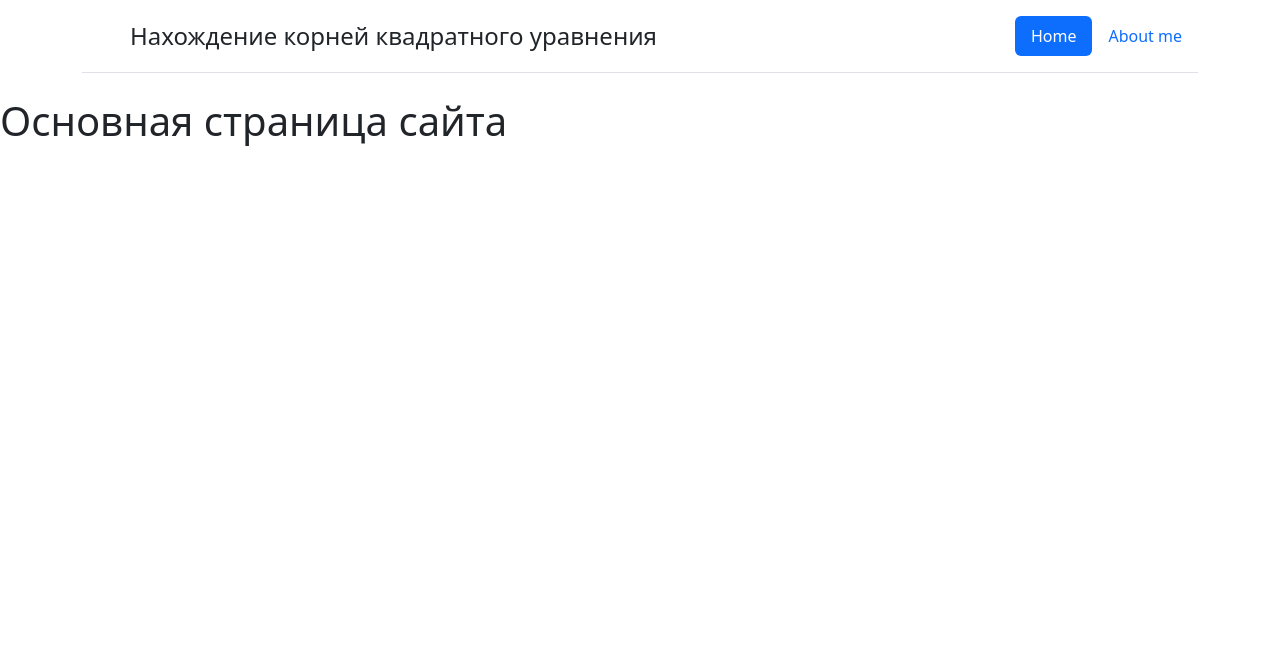
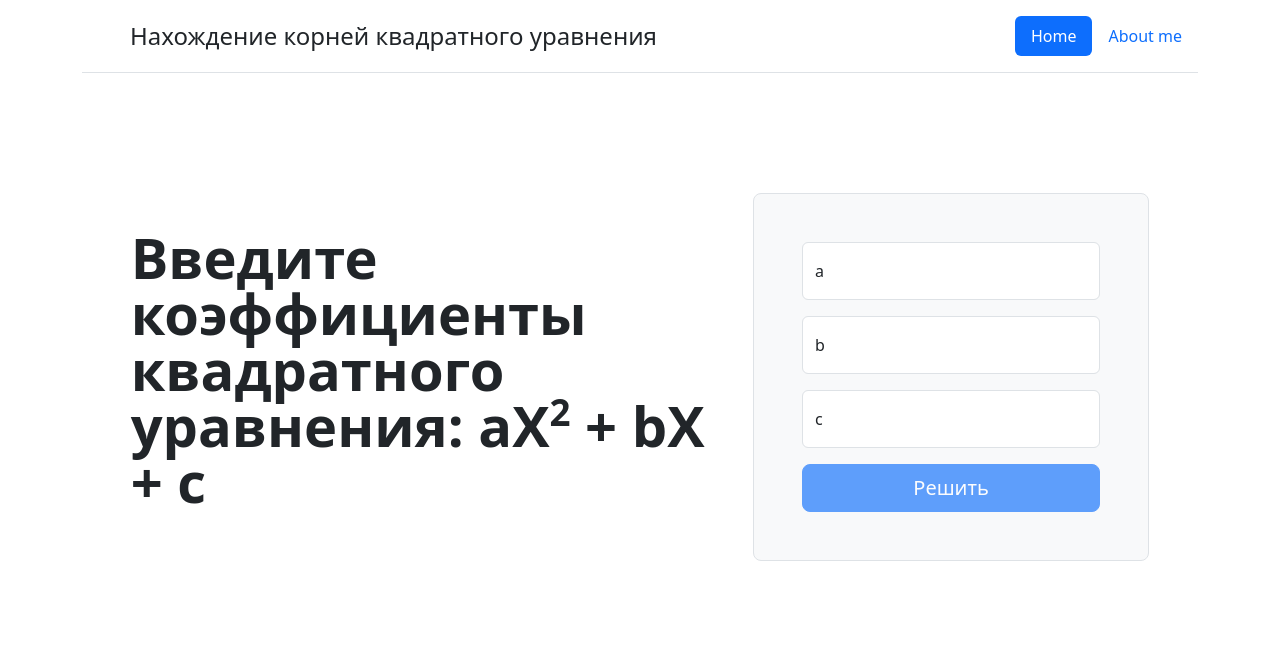
Before and after one commit to TcHaOcHeK/Lab-4_Python, a Flask app: page / in a window 1280 px wide. Shown: the top 656 px of the page. Run offline with Flask 3, Linux system fonts and the light colour scheme.

Commit message:
Complete this task!!

```diff
--- a/app.py
+++ b/app.py
@@ -1,12 +1,28 @@
-from flask import Flask, render_template, url_for
+from flask import Flask, render_template, url_for, request
 
 app = Flask(__name__)
 
 
-@app.route('/')
-@app.route('/home')
+@app.route('/', methods=['GET', 'POST'])
 def index():
-    return render_template('index.html')
+    result = ""
+    if request.method == 'POST':
+        a = float(request.form['a'])
+        b = float(request.form['b'])
+        c = float(request.form['c'])
+
+        D = b ** 2 - 4 * a * c
+        if D > 0:
+            x1 = (-b + D ** 0.5) / (2 * a)
+            x2 = (-b - D ** 0.5) / (2 * a)
+            result = f"Корни уравнения: x1 = {x1}, x2 = {x2}"
+        elif D == 0:
+            x = -b / (2 * a)
+            result = f"Уравнение имеет один корень: x = {x}"
+        else:
+            result = "Уравнение не имеет действительных корней"
+
+    return render_template('index.html', result=result)
 
 
 @app.route('/about')
@@ -19,5 +35,7 @@ def user(name, id):
     return f'User page: {name} - {id}'
 
 
+
+
 if __name__ == "__main__":
     app.run(debug=True)
--- a/templates/base.html
+++ b/templates/base.html
@@ -4,10 +4,11 @@
     <meta charset="UTF-8">
     <meta name="viewport"
           content="width=device-width, user-scalable=no, initial-scale=1.0, maximum-scale=1.0, minimum-scale=1.0">
-    <meta http-equiv="X-UA-Compatible" content="ie=edge">
+<!--    <meta http-equiv="X-UA-Compatible" content="ie=edge">-->
     <!--<link rel="stylesheet" href="{{ url_for('static', filename='css/main.css') }}">-->
     <link rel="stylesheet" href="https://cdn.jsdelivr.net/npm/bootstrap@5.3.2/dist/css/bootstrap.min.css">
     <title>{% block title %}{% endblock %}</title>
+    <script>{% block scripts %}{% endblock %}</script>
 </head>
 <body>
 <div class="container">
--- a/templates/index.html
+++ b/templates/index.html
@@ -4,6 +4,58 @@
 Главная стрвница
 {% endblock %}
 
+
+{% block scripts %}
+
+
+    function validateInput() {
+        var a = document.getElementById('a').value;
+        var b = document.getElementById('b').value;
+        var c = document.getElementById('c').value;
+
+        if (isNaN(a) || a === "" || isNaN(b) || b === "" || isNaN(c) || c === "") {
+            document.getElementById('solve').disabled = true;
+        } else {
+            document.getElementById('solve').disabled = false;
+        }
+    }
+
+{% endblock %}
+
 {% block body %}
-<h1>Основная страница сайта</h1>
+ <div class="container col-xl-10 col-xxl-8 px-4 py-5">
+        <div class="row align-items-center g-lg-5 py-5">
+            <div class="col-lg-7 text-center text-lg-start">
+                <h1 class="display-4 fw-bold lh-1 mb-3">Введите коэффициенты квадратного уравнения:  aX<sup><small>2</small></sup> + bX + c </h1>
+
+                <p class="col-lg-10 fs-4"></p>
+            </div>
+            <div class="col-md-10 mx-auto col-lg-5">
+                <form class="p-4 p-md-5 border rounded-3 bg-light" action="/" method="post">
+                    <div class="form-floating mb-3">
+                        <input type="text" class="form-control" id="a" name="a" oninput="validateInput()" placeholder="Enter a">
+                        <label for="a">a</label>
+                    </div>
+                    <div class="form-floating mb-3">
+                        <input type="text" class="form-control" id="b" name="b" oninput="validateInput()" placeholder="Enter b">
+                        <label for="b">b</label>
+                    </div>
+                    <div class="form-floating mb-3">
+                        <input type="text" class="form-control" id="c" name="c" oninput="validateInput()" placeholder="Enter c">
+                        <label for="c">c</label>
+                    </div>
+                    <button class="w-100 btn btn-lg btn-primary" type="submit" id="solve" disabled>Решить</button>
+                </form>
+            </div>
+        </div>
+    </div>
+    {% if result %}
+        <div class="container">
+            <div class="row">
+                <div class="col">
+                    <h2>{{ result }}</h2>
+                </div>
+            </div>
+        </div>
+    {% endif %}
 {% endblock %}
```
Also changed, not shown: templates/about.html (+8 -1 lines).
